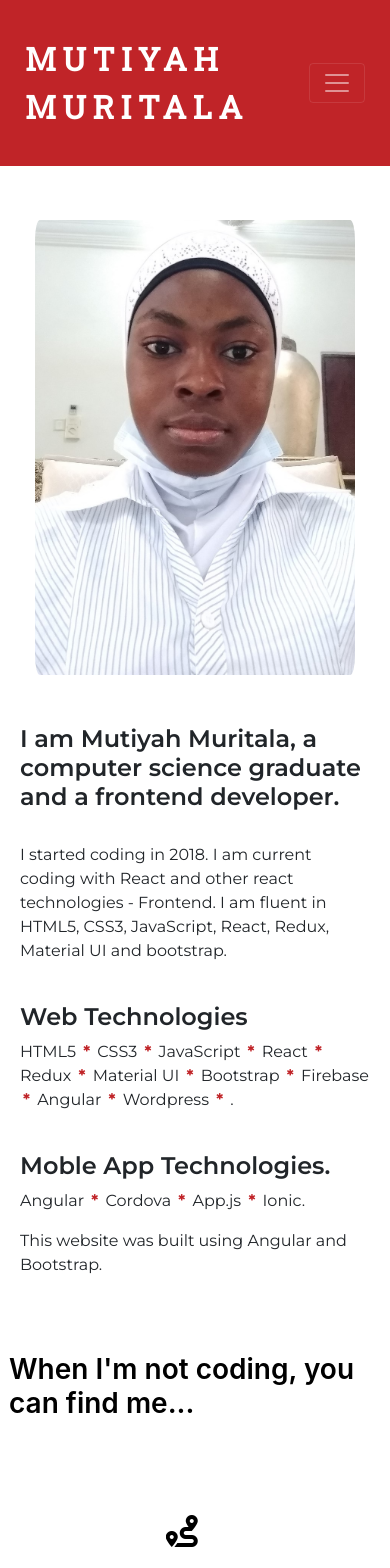
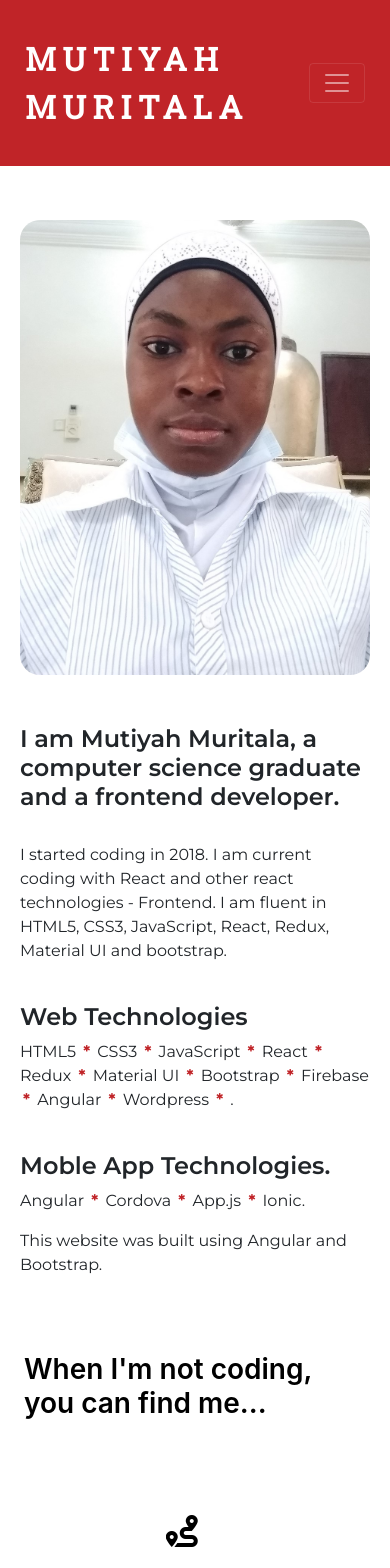
Before and after one commit to Mutiyah/mutiyahmuritala, an Angular app: page /about-me in a window 390 px wide. Shown: the top 1568 px of the page. Built offline with nearby package versions, Linux system fonts and the light colour scheme; a web font is replaced by a local one.

Commit message:
first commit

```diff
--- a/src/app/about-me/about-me.component.css
+++ b/src/app/about-me/about-me.component.css
@@ -19,11 +19,18 @@
     max-width: 80%;
     height: 400px;
     border-radius: 20px;
+    padding-right: 0;
+    padding-left: 0;
 }
 
 #short-note h4, #hobbyWhen h3{
     overflow-y: hidden;
     font-weight: 600;
+}
+
+#hobbyWhen h3{
+  padding-left: 15px;
+  padding-right: 15px;
 }
 
 #hobbySection{
@@ -65,6 +72,7 @@
         display: flex;
         justify-content: center;
            padding-bottom: 30px;
+
     }
     #image-section img{
        position: relative;
@@ -74,7 +82,8 @@
        height: auto;
        max-width: 100%;
        object-fit: cover;
-
+      padding-left: 0;
+      padding-right: 0;
     }
 }
 
--- a/src/app/header/header.component.html
+++ b/src/app/header/header.component.html
@@ -15,7 +15,7 @@
           <a class="nav-link" href="mailto:mutiyah.kem@gmail.com">Email</a>
         </li>
         <li class="nav-item mr-2">
-          <a class="nav-link " href="https://drive.google.com/file/d/12qiztAPcN18MdzEkcsYP1vO0fgK205M7/view?usp=sharing" target="_blank">Resume</a>
+          <a class="nav-link " href="https://drive.google.com/file/d/1erI2dC_BZvHVaOvHa82UMgJ9Fn3IWrfJ/view?usp=sharing" target="_blank">Resume</a>
         </li>
       </ul>
     </div>
--- a/src/app/projects/projects.component.css
+++ b/src/app/projects/projects.component.css
@@ -1,6 +1,7 @@
 #projectSection{
     padding: 0 100px 0 100px;
     padding-top: 120px !important;
+
 }
 
 .projectSection-content h2, #projectSection-heading h1, .projectSection-image, p{
@@ -55,7 +56,10 @@ margin: auto;
 
 @media screen and (max-width: 1000px){
     #projectSection{
-        padding-top: 270px;
+        /* padding-top: 270px; */
+    margin-top: 40px !important;
+      margin-left: -35px;
+      margin-right:-35px;
     }
 
 }
@@ -75,6 +79,7 @@ margin: auto;
 
     #projectSection{
         padding: 180px 0 30px 0 !important;
+
     }
 }
 @media screen and (max-width: 380px){
```
